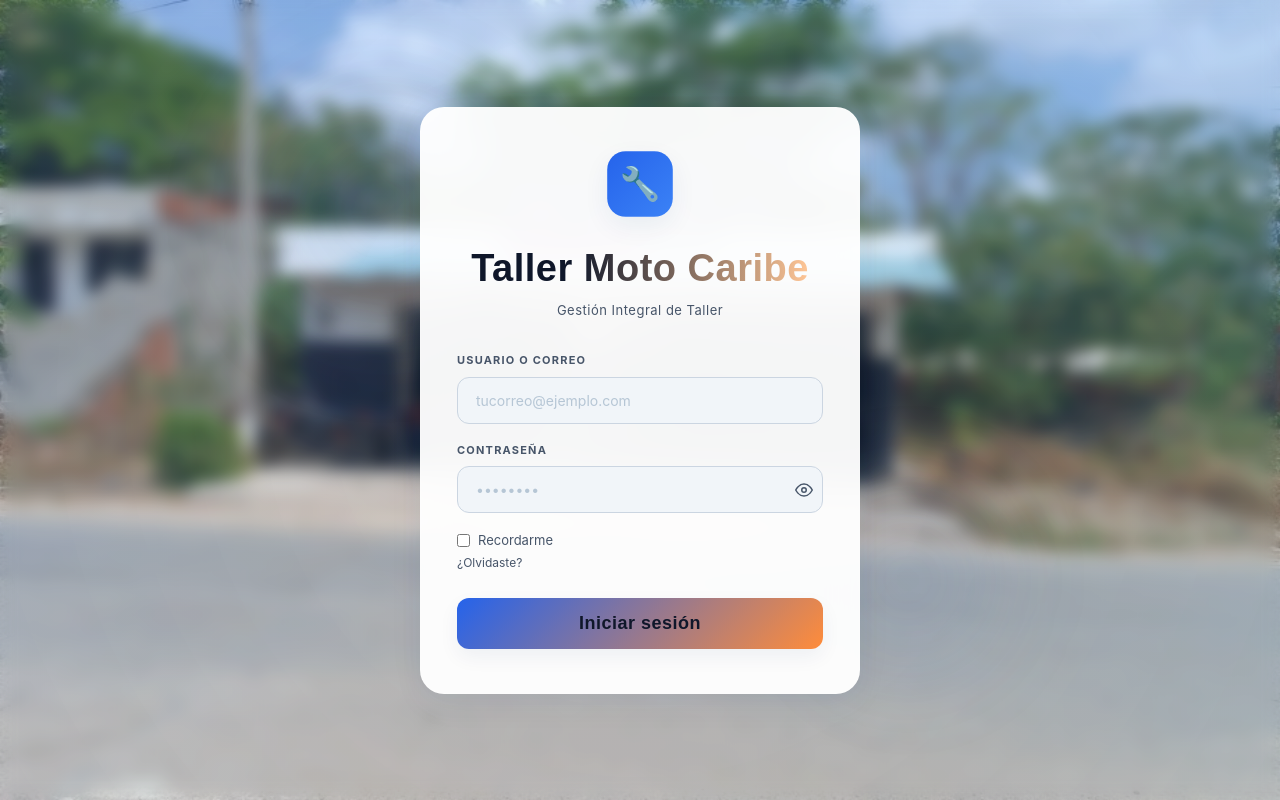
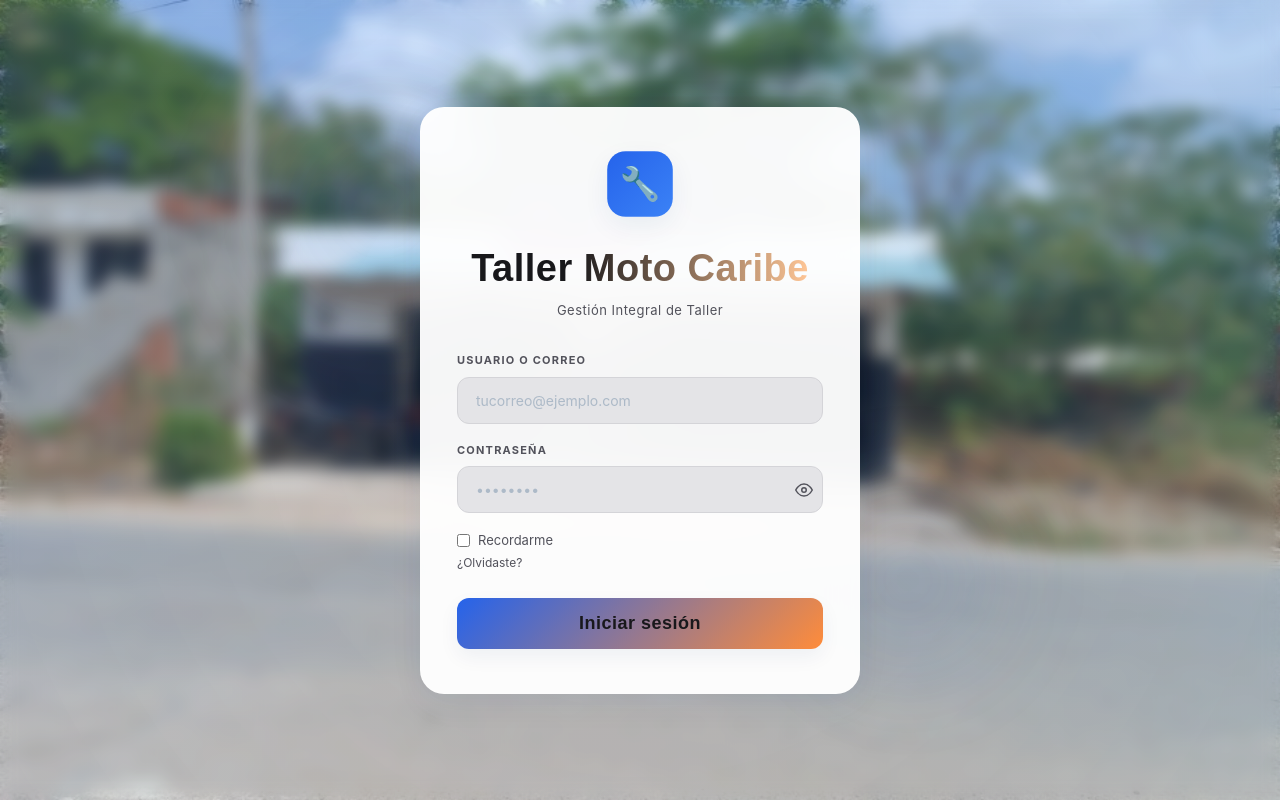
Before and after one commit to jjflerez/TallerMoto, a plain HTML site: page backup-2026-05-21-1225/index.html in a window 1280 px wide. Drawn offline with Linux system fonts and the light colour scheme; files that its build step writes are made by us from their sources; files whose address does not match are found by name; a web font is replaced by a local one.

Commit message:
style: Aplicar paleta Zinc, sombras multicapa Stripe y micro-animaciones premium

```diff
--- a/css/styles.css
+++ b/css/styles.css
@@ -7,15 +7,15 @@
 *, *::before, *::after { box-sizing: border-box; margin: 0; padding: 0; }
 
 :root {
-  --bg:         #f8fafc;
+  --bg:         #f4f4f5;
   --bg2:        #ffffff;
-  --bg3:        #f1f5f9;
+  --bg3:        #e4e4e7;
   --card:       #ffffff;
-  --border:     #e2e8f0;
-  --border2:    #cbd5e1;
-  --text:       #0f172a;
-  --text2:      #475569;
-  --text3:      #64748b;
+  --border:     #e4e4e7;
+  --border2:    #d4d4d8;
+  --text:       #18181b;
+  --text2:      #52525b;
+  --text3:      #71717a;
   --primary:    #2563eb;
   --primary-hover:#1d4ed8;
   --primary-light:#dbeafe;
@@ -34,10 +34,10 @@
   --radius-lg:  20px;
   --font:       'Inter', sans-serif;
   --font-cond:  'Outfit', sans-serif;
-  --shadow-sm:  0 1px 2px 0 rgba(0, 0, 0, 0.05);
-  --shadow-md:  0 4px 6px -1px rgba(0, 0, 0, 0.01), 0 2px 4px -1px rgba(0, 0, 0, 0.03);
-  --shadow-lg:  0 10px 15px -3px rgba(0, 0, 0, 0.04), 0 4px 6px -2px rgba(0, 0, 0, 0.02);
-  --shadow-xl:  0 20px 25px -5px rgba(0, 0, 0, 0.05), 0 10px 10px -5px rgba(0, 0, 0, 0.02);
+  --shadow-sm:  0 1px 2px 0 rgba(0, 0, 0, 0.04);
+  --shadow-md:  0 4px 6px -1px rgba(0, 0, 0, 0.04), 0 2px 4px -2px rgba(0, 0, 0, 0.04);
+  --shadow-lg:  0 10px 15px -3px rgba(0, 0, 0, 0.04), 0 4px 6px -4px rgba(0, 0, 0, 0.04);
+  --shadow-xl:  0 20px 25px -5px rgba(0, 0, 0, 0.05), 0 8px 10px -6px rgba(0, 0, 0, 0.05);
 }
 
 body {
@@ -465,7 +465,12 @@ tbody tr:hover      { background: var(--bg3); }
   background: var(--bg2); border: 1px solid var(--border2);
   border-radius: var(--radius-lg); width: 600px;
   max-width: 95vw; max-height: 90vh; overflow-y: auto;
-  box-shadow: 0 24px 80px rgba(0,0,0,.6);
+  box-shadow: 0 24px 80px rgba(0,0,0,.4);
+  animation: modalIn 0.3s cubic-bezier(0.16, 1, 0.3, 1) forwards;
+}
+@keyframes modalIn {
+  from { opacity: 0; transform: scale(0.95) translateY(15px); }
+  to { opacity: 1; transform: scale(1) translateY(0); }
 }
 .modal-header {
   padding: 20px 24px; border-bottom: 1px solid var(--border);
@@ -495,7 +500,13 @@ tbody tr:hover      { background: var(--bg3); }
 .search-bar:focus { border-color: var(--orange); }
 .divider  { height: 1px; background: var(--border); margin: 20px 0; }
 .page     { display: none; }
-.page.active { display: block; }
+.page.active { display: flex; flex-direction: column; animation: fadeInUp 0.4s cubic-bezier(0.16, 1, 0.3, 1) forwards; }
+
+@keyframes fadeInUp {
+  from { opacity: 0; transform: translateY(10px); }
+  to { opacity: 1; transform: translateY(0); }
+}
+
 .tag {
   display: inline-block; background: var(--bg3);
   border: 1px solid var(--border2); border-radius: 6px;
```
Also changed, not shown: index.html (+1 -1 lines).
